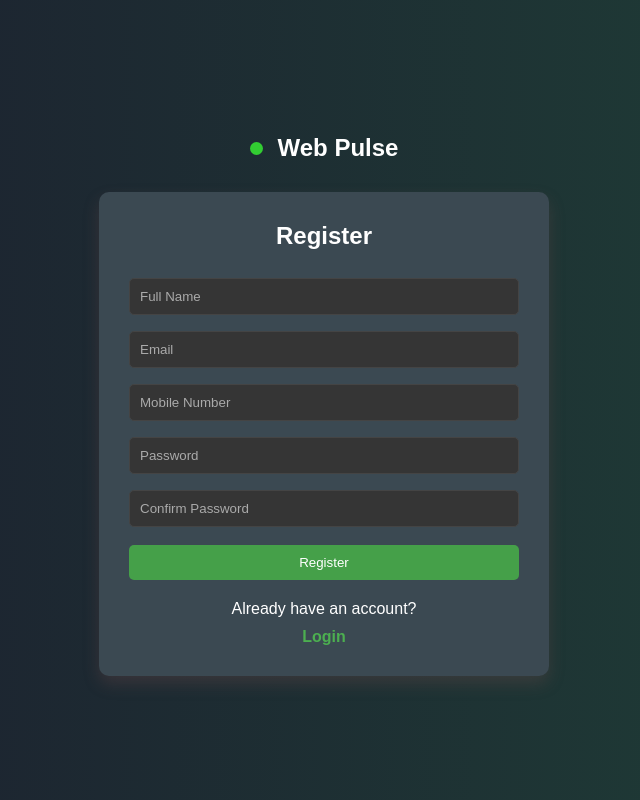
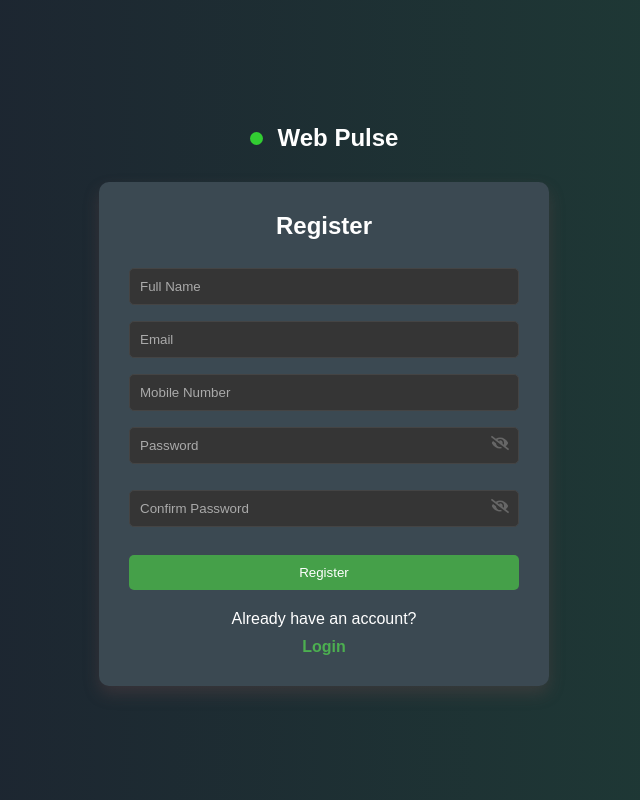
Before and after one commit to Dikshapanse/project_web_pulse, a React (Create React App) app: page /register in a window 1280 px wide. Shown: the whole page, without its empty margins (316-956 px from the left). Built offline with nearby package versions, Linux system fonts and the light colour scheme.

Commit message:
Update in src file

```diff
--- a/package.json
+++ b/package.json
@@ -9,6 +9,7 @@
     "@testing-library/user-event": "^13.5.0",
     "react": "^19.1.0",
     "react-dom": "^19.1.0",
+    "react-icons": "^5.5.0",
     "react-router-dom": "^7.6.2",
     "react-scripts": "5.0.1",
     "web-vitals": "^2.1.4"
--- a/src/pages/loginpage/Login.css
+++ b/src/pages/loginpage/Login.css
@@ -105,3 +105,22 @@ body {
 .ptop-margin{
   margin-top: 30px;
 }
+
+.password-wrapper {
+  position: relative;
+  display: flex;
+  align-items: center;
+}
+
+.password-wrapper input {
+  width: 100%;
+  padding-right: 35px; /* space for icon */
+}
+
+.toggle-password {
+  position: absolute;
+  right: 10px;
+  cursor: pointer;
+  color: #666;
+  font-size: 18px;
+}
--- a/src/pages/loginpage/Login.js
+++ b/src/pages/loginpage/Login.js
@@ -1,10 +1,12 @@
 import React, { useState } from "react";
 import './Login.css';
 import { useNavigate, Link } from "react-router-dom";
+import { FaEye, FaEyeSlash } from "react-icons/fa";  // 👈 Import icons
 
 function Login() {
   const [email, setEmail] = useState("");
   const [password, setPassword] = useState("");
+  const [showPassword, setShowPassword] = useState(false); // 👈 toggle state
   const navigate = useNavigate();
 
   const handleLogin = (e) => {
@@ -19,11 +21,11 @@ function Login() {
 
   return (
     <>
-
       <div className="status">
         <div className="dot"></div>
         Web Pulse
       </div>
+
       <div className="login-container">
         <h2>Login</h2>
         <form onSubmit={handleLogin}>
@@ -34,13 +36,23 @@ function Login() {
             value={email}
             onChange={(e) => setEmail(e.target.value)}
           />
+
+          <div className="password-wrapper">
             <input
-            type="password"
+              type={showPassword ? "text" : "password"} // 👈 toggle input type
               placeholder="Password"
               required
               value={password}
               onChange={(e) => setPassword(e.target.value)}
             />
+            <span
+              className="toggle-password"
+              onClick={() => setShowPassword(!showPassword)}
+            >
+              {showPassword ? <FaEye /> : <FaEyeSlash /> }
+            </span>
+          </div>
+
           <a href="#" className="forgot-password">Forgot Password?</a>
           <button type="submit">Login</button>
         </form>
--- a/src/pages/registerpage/Register.css
+++ b/src/pages/registerpage/Register.css
@@ -92,3 +92,23 @@ body {
 .ptop-margin{
   margin-top: 20px;
 }
+
+.password-wrapper {
+  position: relative;
+  display: flex;
+  align-items: center;
+  margin-bottom: 10px;
+}
+
+.password-wrapper input {
+  width: 100%;
+  padding-right: 35px;
+}
+
+.toggle-password {
+  position: absolute;
+  right: 10px;
+  cursor: pointer;
+  color: #666;
+  font-size: 18px;
+}
--- a/src/pages/registerpage/Register.js
+++ b/src/pages/registerpage/Register.js
@@ -1,6 +1,7 @@
 import React, { useState } from "react";
 import './Register.css';
 import { useNavigate, Link } from "react-router-dom";
+import { FaEye, FaEyeSlash } from "react-icons/fa";
 
 function Register() {
   const [name, setName] = useState("");
@@ -8,6 +9,8 @@ function Register() {
   const [mobile, setMobile] = useState("");
   const [password, setPassword] = useState("");
   const [confirmPassword, setConfirmPassword] = useState("");
+  const [showPassword, setShowPassword] = useState(false);
+  const [showConfirmPassword, setShowConfirmPassword] = useState(false); // 👈 new state
   const navigate = useNavigate();
 
   const handleRegister = (e) => {
@@ -57,20 +60,40 @@ function Register() {
             value={mobile}
             onChange={(e) => setMobile(e.target.value)}
           />
+
+          {/* Password Field with Toggle */}
+          <div className="password-wrapper">
             <input
-            type="password"
+              type={showPassword ? "text" : "password"}
               placeholder="Password"
               required
               value={password}
               onChange={(e) => setPassword(e.target.value)}
             />
+            <span
+              className="toggle-password"
+              onClick={() => setShowPassword(!showPassword)}
+            >
+              {showPassword ? <FaEye /> : <FaEyeSlash />}
+            </span>
+          </div>
+
+          <div className="password-wrapper">
             <input
-            type="password"
+              type={showConfirmPassword ? "text" : "password"}
               placeholder="Confirm Password"
               required
               value={confirmPassword}
               onChange={(e) => setConfirmPassword(e.target.value)}
             />
+            <span
+              className="toggle-password"
+              onClick={() => setShowConfirmPassword(!showConfirmPassword)}
+            >
+              {showConfirmPassword ? <FaEye /> : <FaEyeSlash />}
+            </span>
+          </div>
+
           <button type="submit">Register</button>
         </form>
 
```
Also changed, not shown: 1 other file (tests, documents, lock files or other folders). Lines whose indentation alone changed are shown as unchanged.
